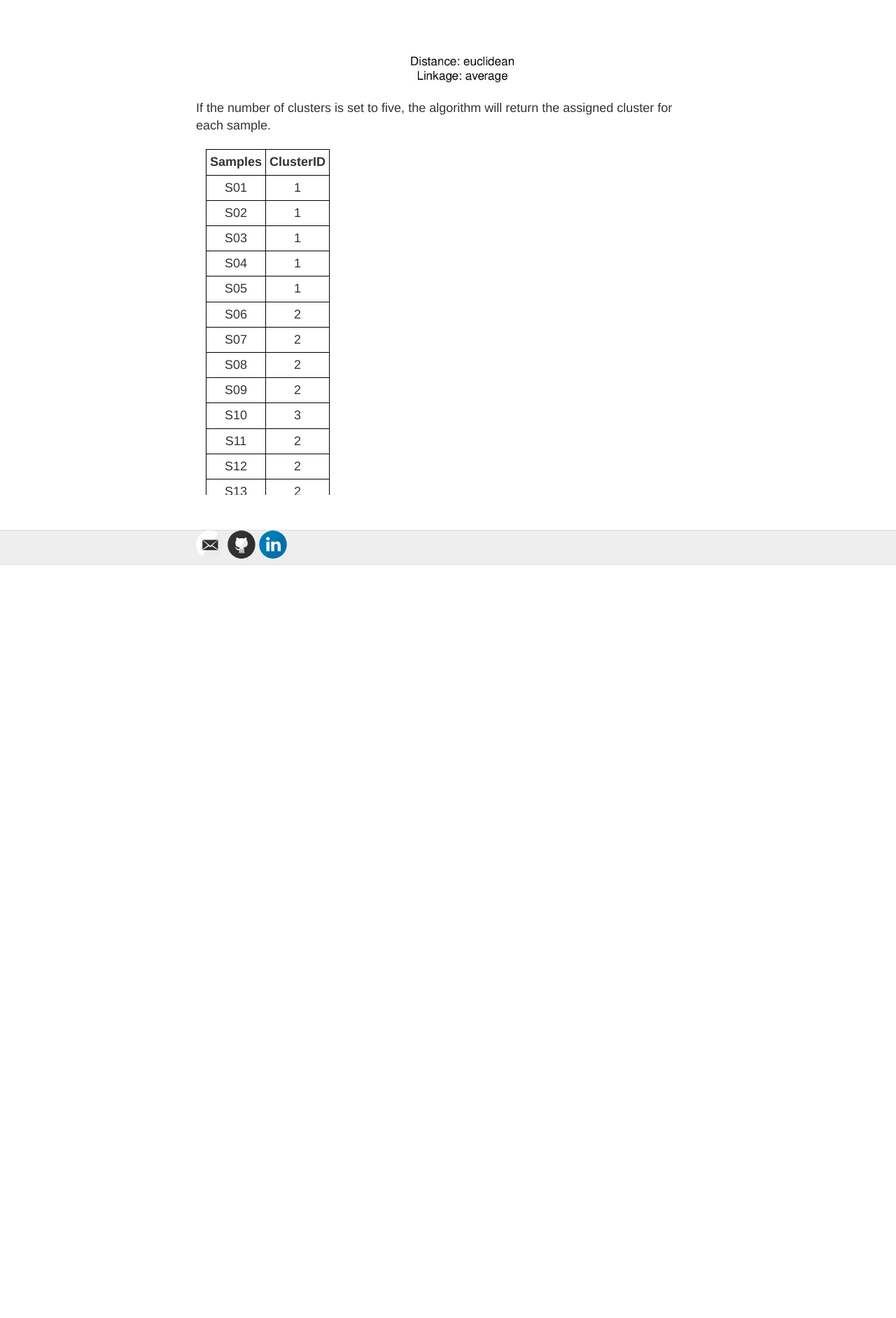
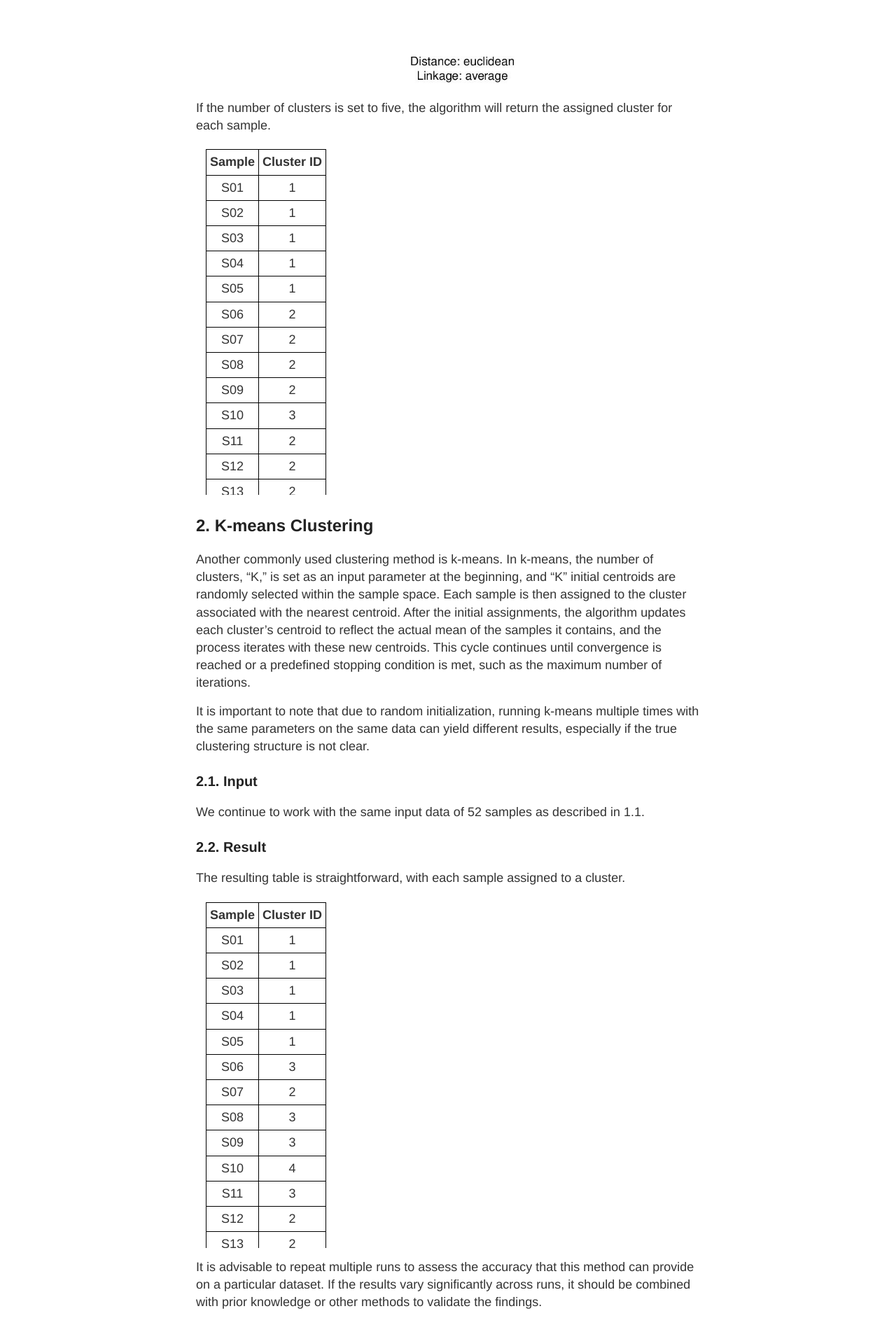
Before and after one commit to vanngocthuyla/Data_Analysis, a Jekyll site: the page built from _pages/omics/clustering.md, in a window 1280 px wide. Shown: the part 1936-3819 px from the top of the page at 70% size. Built offline with Jekyll 4.4.1, drawn with Linux system fonts in a browser that asks for light colours; our own code applies the rules of GitHub Pages for plain Markdown files; before the commit the page ends 2743 px from its top, so only the background shows below that.

Commit message:
Update clustering.md

```diff
--- a/_pages/omics/clustering.md
+++ b/_pages/omics/clustering.md
@@ -27,7 +27,7 @@ The resulting dendrogram revealed that similar samples were grouped together. Fo
 
 If the number of clusters is set to five, the algorithm will return the assigned cluster for each sample.
 
-|Samples|ClusterID|
+|Sample|Cluster ID|
 |:----:|:-------:|
 |S01|1|
 |S02|1|
@@ -81,3 +81,74 @@ If the number of clusters is set to five, the algorithm will return the assigned
 |S50|2|
 |S51|2|
 |S52|2|
+
+## 2. K-means Clustering
+
+Another commonly used clustering method is k-means. In k-means, the number of clusters, "K," is set as an input parameter at the beginning, and "K" initial centroids are randomly selected within the sample space. Each sample is then assigned to the cluster associated with the nearest centroid. After the initial assignments, the algorithm updates each cluster's centroid to reflect the actual mean of the samples it contains, and the process iterates with these new centroids. This cycle continues until convergence is reached or a predefined stopping condition is met, such as the maximum number of iterations.
+
+It is important to note that due to random initialization, running k-means multiple times with the same parameters on the same data can yield different results, especially if the true clustering structure is not clear.
+
+### 2.1. Input
+
+We continue to work with the same input data of 52 samples as described in 1.1.
+
+### 2.2. Result
+
+The resulting table is straightforward, with each sample assigned to a cluster.
+
+|Sample|Cluster ID|
+|:----:|:-------:|
+|S01|1|
+|S02|1|
+|S03|1|
+|S04|1|
+|S05|1|
+|S06|3|
+|S07|2|
+|S08|3|
+|S09|3|
+|S10|4|
+|S11|3|
+|S12|2|
+|S13|2|
+|S14|2|
+|S15|1|
+|S16|4|
+|S17|3|
+|S18|3|
+|S19|1|
+|S20|1|
+|S21|1|
+|S22|1|
+|S23|3|
+|S24|1|
+|S25|4|
+|S26|1|
+|S27|4|
+|S28|1|
+|S29|2|
+|S30|1|
+|S31|1|
+|S32|1|
+|S33|3|
+|S34|3|
+|S35|3|
+|S36|4|
+|S37|3|
+|S38|2|
+|S39|1|
+|S40|2|
+|S41|4|
+|S42|1|
+|S43|2|
+|S44|1|
+|S45|2|
+|S46|2|
+|S47|2|
+|S48|2|
+|S49|2|
+|S50|2|
+|S51|3|
+|S52|3|
+
+It is advisable to repeat multiple runs to assess the accuracy that this method can provide on a particular dataset. If the results vary significantly across runs, it should be combined with prior knowledge or other methods to validate the findings.
```
